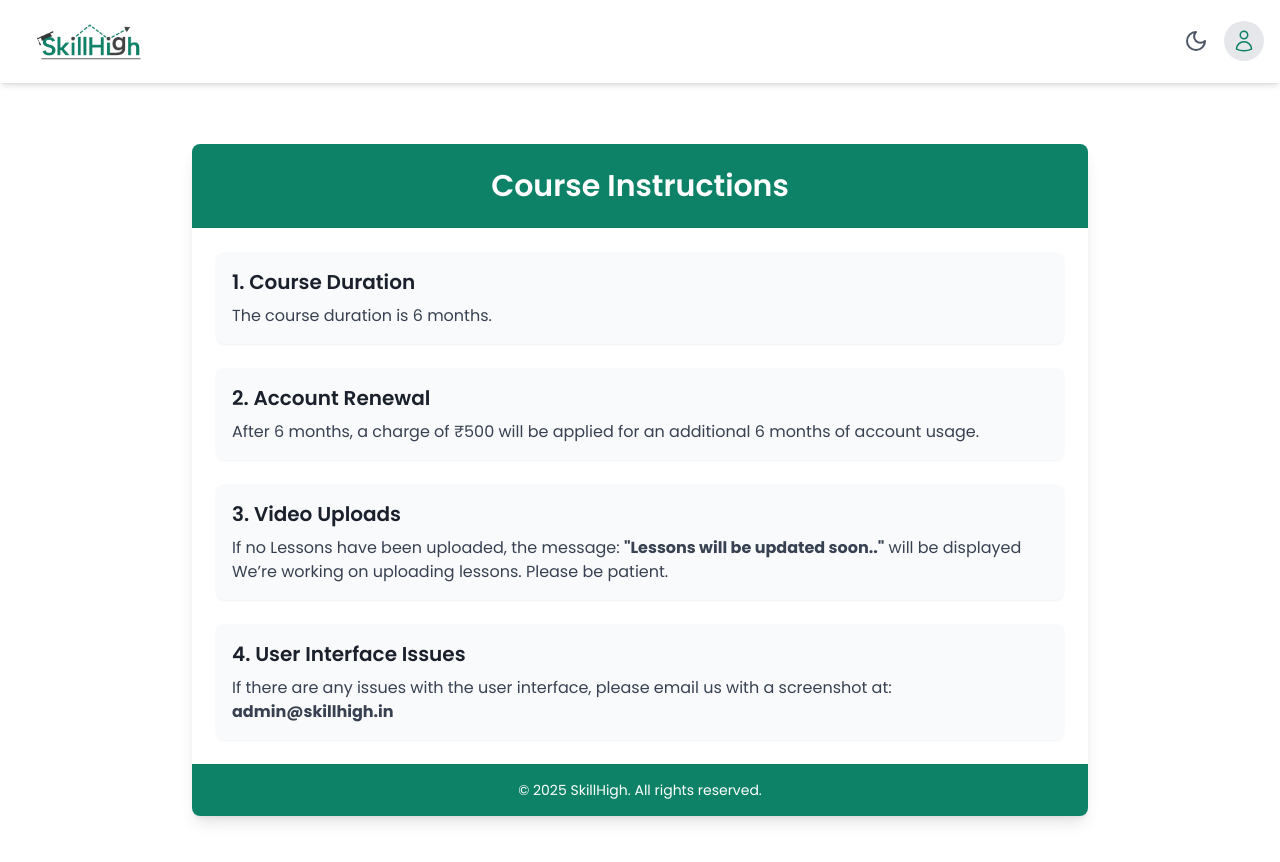
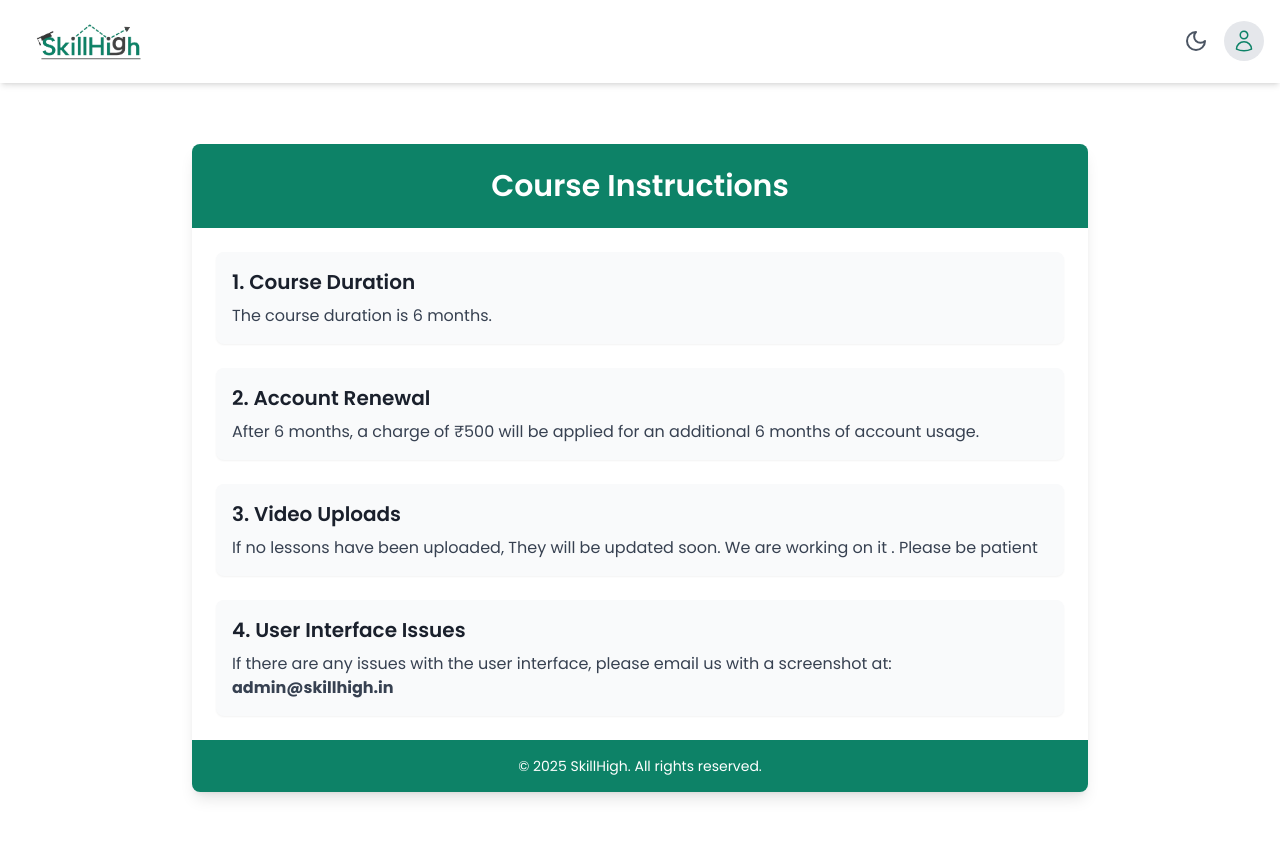
Before and after one commit to imSaikirann/skillhighDashboard, a React (Vite) app: page /instructions in a window 1280 px wide. Shown: the top 862 px of the page. Built offline with nearby package versions, Linux system fonts and the light colour scheme; sample sign-in values are in the browser's storage.

Commit message:
changes in intructions compoenent

```diff
--- a/src/pages/Instructions.jsx
+++ b/src/pages/Instructions.jsx
@@ -21,7 +21,7 @@ const InstructionsPage = () => {
 
           <div className="instruction bg-gray-50 p-4 rounded-lg shadow-sm dark:bg-gray-700 dark:text-white">
             <h2 className="text-xl text-dark font-semibold">3. Video Uploads</h2>
-            <p className="mt-2 text-gray-700 dark:text-gray-300">If no Lessons have been uploaded, the message: <strong>"Lessons will be updated soon.."</strong> will be displayed We’re working on uploading lessons. Please be patient.</p>
+            <p className="mt-2 text-gray-700 dark:text-gray-300">If no lessons have been uploaded, They will be updated soon. We are working on it . Please be patient</p>
           </div>
 
           <div className="instruction bg-gray-50 p-4 rounded-lg shadow-sm dark:bg-gray-700 dark:text-white">
```
Also changed, not shown: 1 other file (tests, documents, lock files or other folders).
